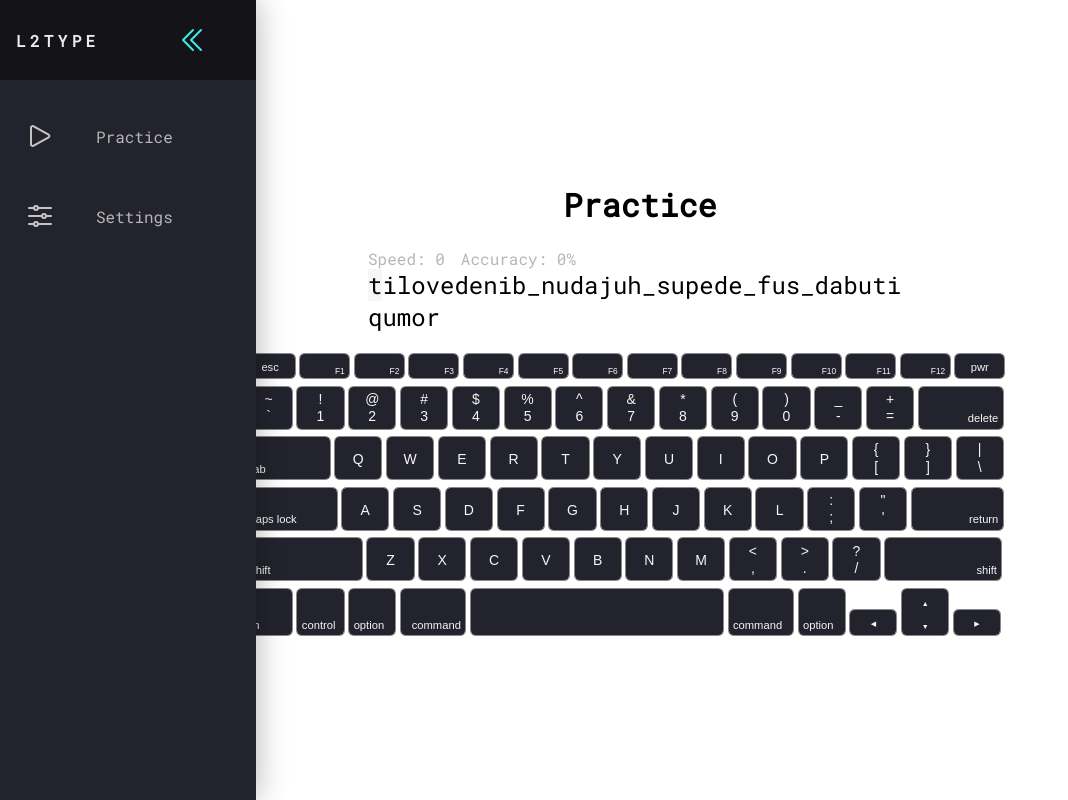
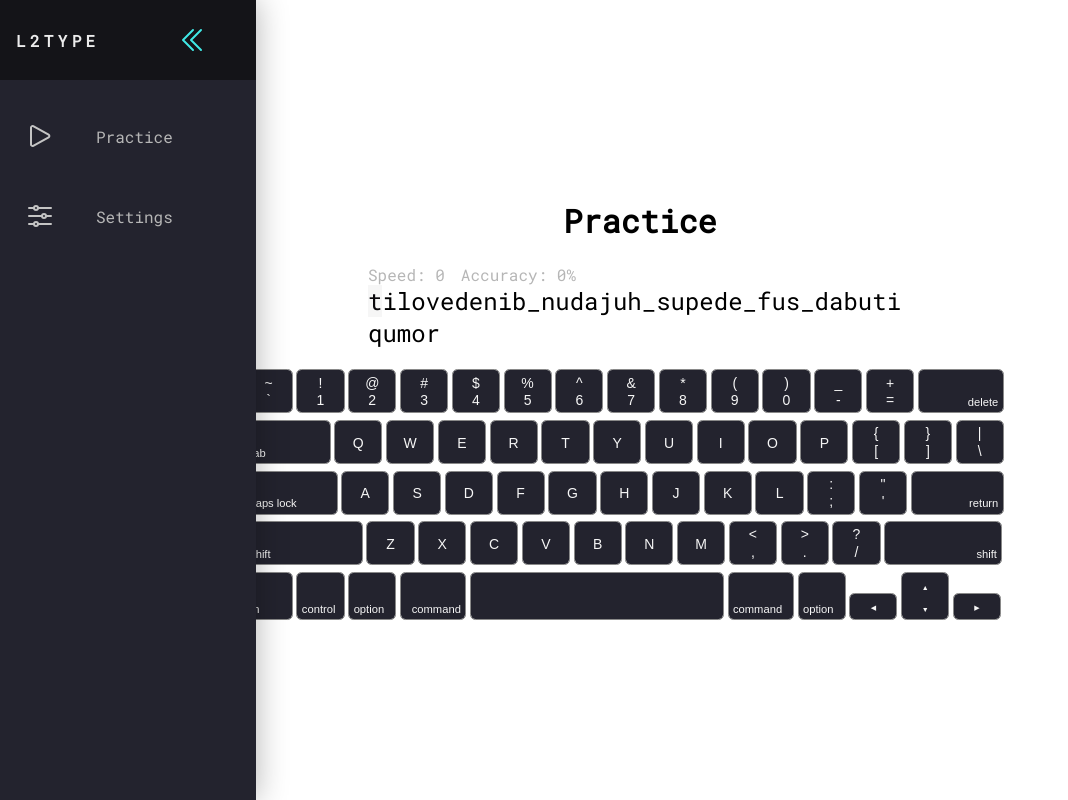
Before and after one commit to jaredami/l2-type, a Next.js app: page /practice in a window 1280 px wide. Shown: the whole page, without its empty margins (0-1068 px from the left). Built offline with nearby package versions, Linux system fonts and the light colour scheme.

Commit message:
Comment out f keys

```diff
--- a/components/Keyboard/Keyboard.tsx
+++ b/components/Keyboard/Keyboard.tsx
@@ -1,7 +1,7 @@
 export default function Keyboard() {
   return (
     <div className="keyboard">
-      <div className="keyboard__row keyboard__row--h1">
+      {/* <div className="keyboard__row keyboard__row--h1">
         <div data-key="Escape" className="key--word">
           <span>esc</span>
         </div>
@@ -44,7 +44,7 @@ export default function Keyboard() {
         <div data-key="n/a" className="key--word">
           <span>pwr</span>
         </div>
-      </div>
+      </div> */}
       <div className="keyboard__row">
         <div className="key--double" data-key="Backquote">
           <div>~</div>
```
